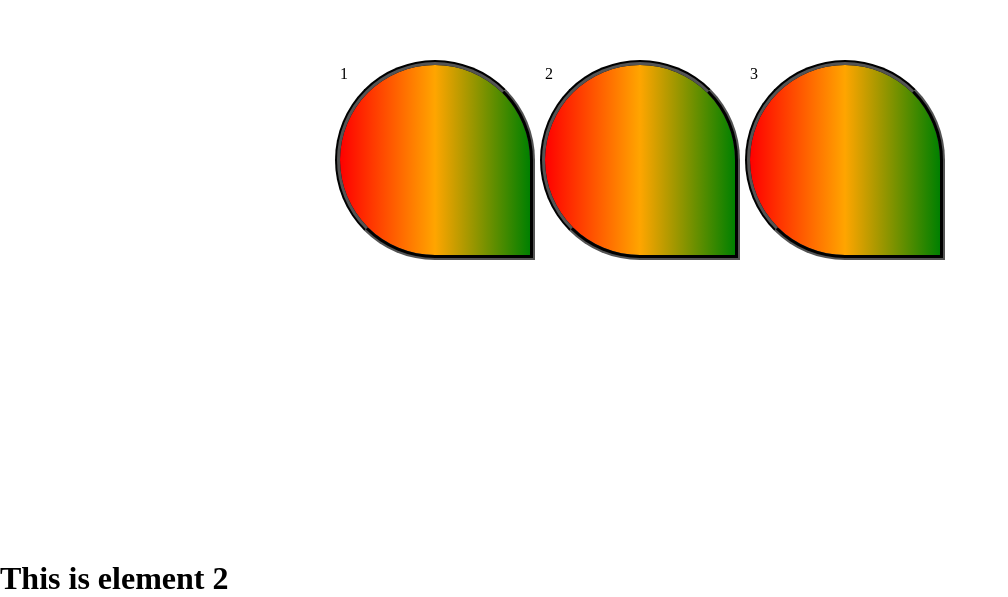
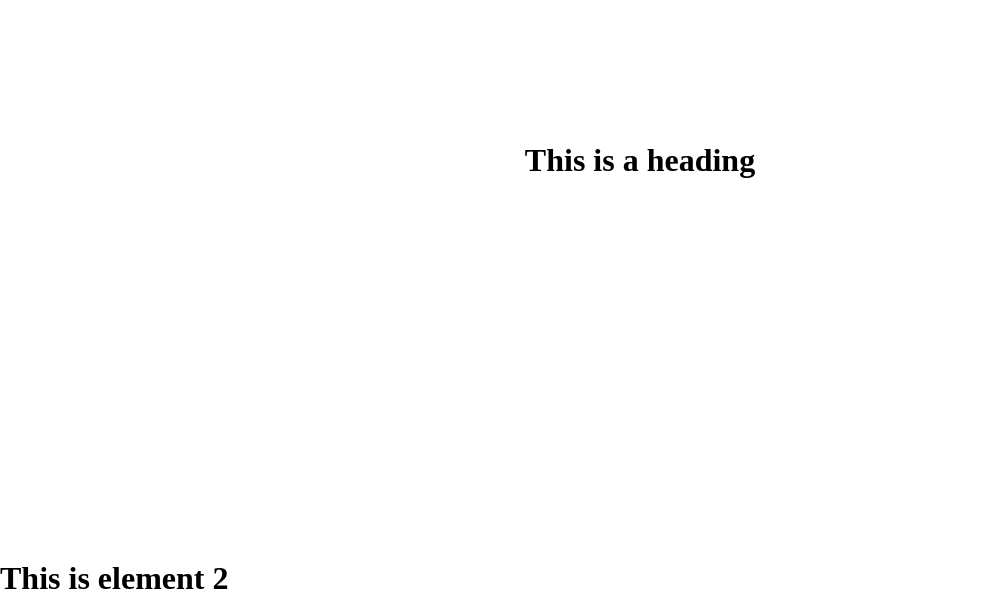
Before and after one commit to Dalzwrld/ft17-box-model, a plain HTML site: page index.html in a window 1280 px wide. Shown: the part 240-837 px from the top of the page, without its empty margins (0-1008 px from the left). Drawn offline with Linux system fonts and the light colour scheme.

Commit message:
feat: add index html file

```diff
--- a/index.html
+++ b/index.html
@@ -8,9 +8,11 @@
 </head>
 <body>
     <div id="container">
-        <div class="box box1">1</div>
+        <!-- <div class="box box1">1</div>
         <div class="box box2">2</div>
-        <div class="box box3">3</div>
+        <div class="box box3">3</div> -->
+
+        <h1>This is a heading</h1>
     </div>
 
     <h1>This is element 2</h1>
--- a/styles.css
+++ b/styles.css
@@ -15,9 +15,14 @@
 }
 
 .box {
-    width: 200px;
-    height: 200px;
+    width: 100px;
+    height: 100px;
     border: 5px groove black;
-    border-radius: 50% 50% 0;
-    background: linear-gradient(90deg, red, orange, green);
+    border-radius: 20px;
+    padding: 30px;
+    background: linear-gradient(90deg, orange, green);
 }
+
+h1 {
+    font-size: 2rem;
+}
```
Also changed, not shown: 1 other file.
